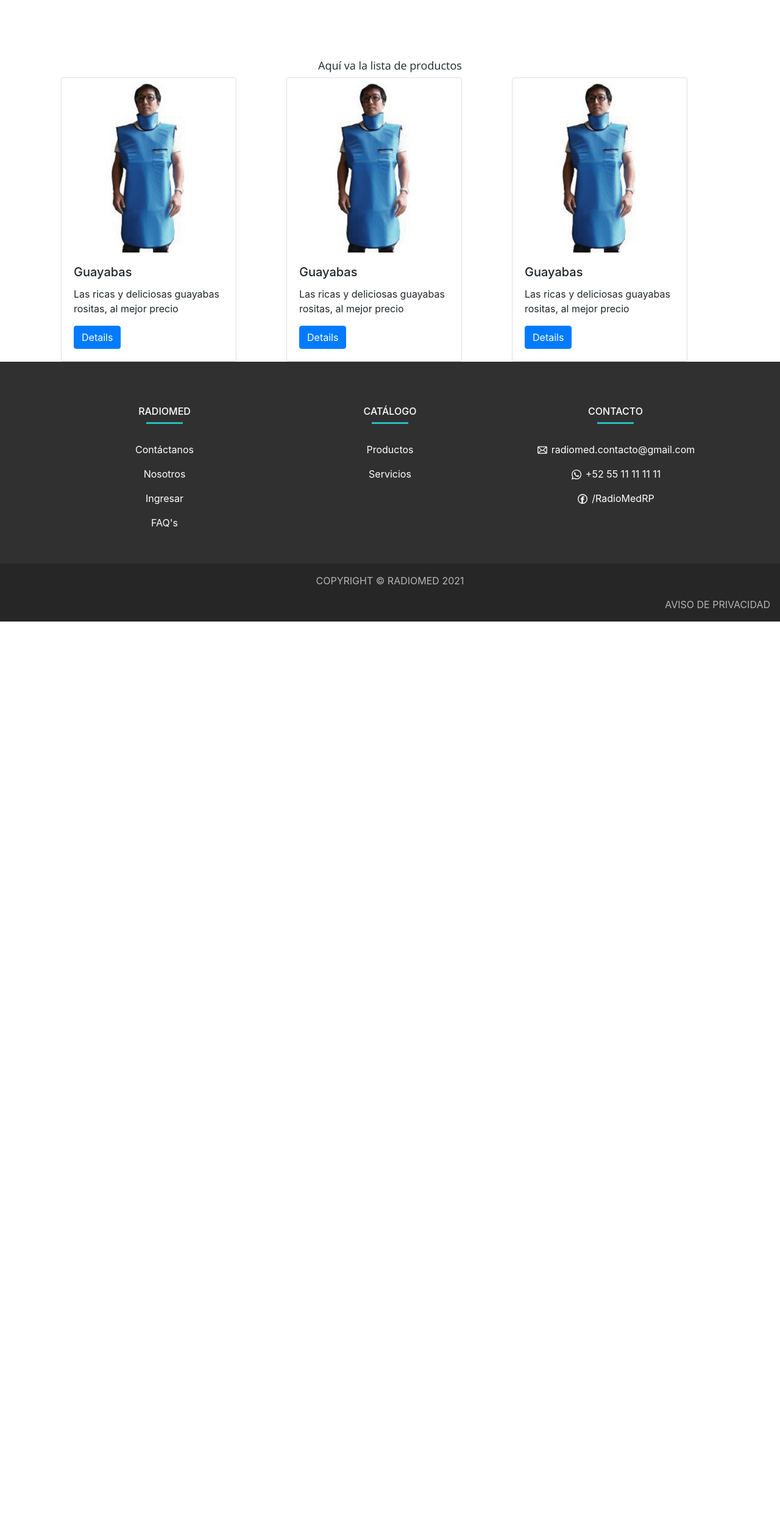
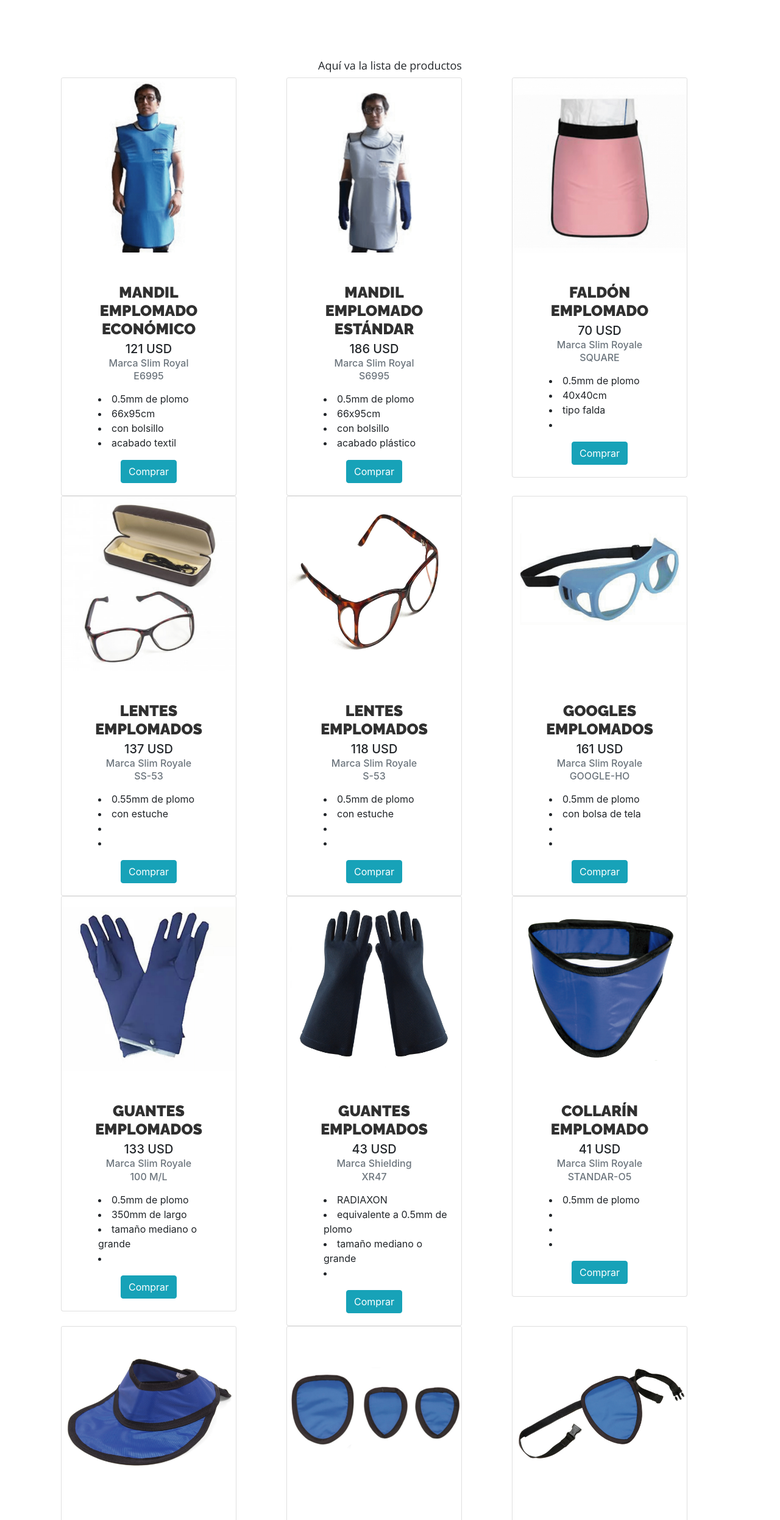
Before and after one commit to VictorHMZ98/SeguridadRadiologica, a plain HTML site: page productos.html in a window 1280 px wide. Shown: the part 308-2800 px from the top of the page at 61% size. Before the commit the page ends 1327 px from the top, so only its background shows below. Drawn offline with nearby package versions, Linux system fonts and the light colour scheme.

Commit message:
prototipo | Avance en la página de productos

```diff
--- a/js/productos.js
+++ b/js/productos.js
@@ -1,8 +1,149 @@
 let pruebaJson = [
-    {"imagen":"../img/products/img-product_1.jpg","titulo": "Guayabas","descripcion":"Las ricas y deliciosas guayabas rositas, al mejor precio","id":"1"},
-    {"imagen":"../img/products/img-product_1.jpg","titulo": "Guayabas","descripcion":"Las ricas y deliciosas guayabas rositas, al mejor precio","id":"1"},
-    {"imagen":"../img/products/img-product_1.jpg","titulo": "Guayabas","descripcion":"Las ricas y deliciosas guayabas rositas, al mejor precio","id":"1"}
-]
+    {
+      "imagen": "../img/products/img-product_1.jpg",
+      "titulo": "Mandil emplomado económico",
+      "marca": "Marca Slim Royal",
+      "modelo": "E6995",
+      "precio": "121 USD",
+      "li1": "0.5mm de plomo",
+      "li2": "66x95cm",
+      "li3": "con bolsillo",
+      "li4": "acabado textil",
+      "id": "1"
+    },
+    {
+      "imagen": "../img/products/img-product_2.jpg",
+      "titulo": "Mandil emplomado estándar",
+      "marca": "Marca Slim Royal",
+      "modelo": "S6995",
+      "precio": "186 USD",
+      "li1": "0.5mm de plomo",
+      "li2": "66x95cm",
+      "li3": "con bolsillo",
+      "li4": "acabado plástico",
+      "id": "2"
+    },
+    {
+      "imagen": "../img/products/img-product_3.jpg",
+      "titulo": "Faldón emplomado",
+      "marca": "Marca Slim Royale",
+      "modelo": "SQUARE",
+      "precio": "70 USD",
+      "li1": "0.5mm de plomo",
+      "li2": "40x40cm",
+      "li3": "tipo falda",
+      "li4": "",
+      "id": "3"
+    },
+    {
+      "imagen": "../img/products/img-product_4.jpg",
+      "titulo": "Lentes emplomados",
+      "marca": "Marca Slim Royale",
+      "modelo": "SS-53",
+      "precio": "137 USD",
+      "li1": "0.55mm de plomo",
+      "li2": "con estuche",
+      "li3": "",
+      "li4": "",
+      "id": "4"
+    },
+    {
+      "imagen": "../img/products/img-product_5.jpg",
+      "titulo": "Lentes emplomados",
+      "marca": "Marca Slim Royale",
+      "modelo": "S-53",
+      "precio": "118 USD",
+      "li1": "0.5mm de plomo",
+      "li2": "con estuche",
+      "li3": "",
+      "li4": "",
+      "id": "5"
+    },
+    {
+      "imagen": "../img/products/img-product_6.jpg",
+      "titulo": "Googles emplomados",
+      "marca": "Marca Slim Royale",
+      "modelo": "GOOGLE-HO",
+      "precio": "161 USD",
+      "li1": "0.5mm de plomo",
+      "li2": "con bolsa de tela",
+      "li3": "",
+      "li4": "",
+      "id": "6"
+    },
+    {
+      "imagen": "../img/products/img-product_7.jpg",
+      "titulo": "Guantes emplomados",
+      "marca": "Marca Slim Royale",
+      "modelo": "100 M/L",
+      "precio": "133 USD",
+      "li1": "0.5mm de plomo",
+      "li2": "350mm de largo",
+      "li3": "tamaño mediano o grande",
+      "li4": "",
+      "id": "7"
+    },
+    {
+      "imagen": "../img/products/img-product_8.jpg",
+      "titulo": "Guantes emplomados",
+      "marca": "Marca Shielding",
+      "modelo": "XR47",
+      "precio": "43 USD",
+      "li1": "RADIAXON",
+      "li2": "equivalente a 0.5mm de plomo",
+      "li3": "tamaño mediano o grande",
+      "li4": "",
+      "id": "8"
+    },
+    {
+      "imagen": "../img/products/img-product_9.jpg",
+      "titulo": "Collarín emplomado",
+      "marca": "Marca Slim Royale",
+      "modelo": "STANDAR-O5",
+      "precio": "41 USD",
+      "li1": "0.5mm de plomo",
+      "li2": "",
+      "li3": "",
+      "li4": "",
+      "id": "9"
+    },
+    {
+      "imagen": "../img/products/img-product_10.jpg",
+      "titulo": "Collarín emplomado de lujo",
+      "marca": "Marca Slim Royale",
+      "modelo": "DELUX-O5",
+      "precio": "54 USD",
+      "li1": "0.5mm de plomo",
+      "li2": "",
+      "li3": "",
+      "li4": "",
+      "id": "10"
+    },
+    {
+      "imagen": "../img/products/img-product_11.jpg",
+      "titulo": "Protectores de gónadas",
+      "marca": "Marca Slim Royale",
+      "modelo": "S806A",
+      "precio": "135 USD",
+      "li1": "0.5mm de plomo",
+      "li2": "Juego de 3 protectores: grande mediano y chico",
+      "li3": "",
+      "li4": "",
+      "id": "11"
+    },
+    {
+      "imagen": "../img/products/img-product_12.jpg",
+      "titulo": "Protectores de gónadas",
+      "marca": "Marca Slim Royale",
+      "modelo": "S806 M/L",
+      "precio": "37 USD",
+      "li1": "0.5mm de plomo",
+      "li2": "0.5mm de plomo",
+      "li3": "una pieza",
+      "li4": "tamaño mediano o grande",
+      "id": "12"
+    }
+  ]
 
 
 function anadirProducto(productos){
@@ -14,14 +155,27 @@ function anadirProducto(productos){
 
         let card = `
         <div class="col-xs-12 col-sm-12 col-md-6 col-lg-4 col-xl-4">
-            <div class="card" style="width: 18rem;">
-            <img src="${producto.imagen}" class="card-img-top" alt="...">
+        <div class="card" style="width: 18rem;">
+        <img src="${producto.imagen}" class="card-img-top" alt="...">
             <div class="card-body">
-                <h5 class="card-title">${producto.titulo}</h5>
-                <p class="card-text">${producto.descripcion}</p>
-                <a href="detail.html?id=${producto.id}" class="btn btn-primary"> Details </a>
-            </div>
-            </div>
+                <h4 class="card-title text-center">${producto.titulo}</h4>
+                <h5 class="card-subtitle mb-2 text-center">${producto.precio}</h5>
+                <h6 class="card-subtitle mb-2 text-muted text-center">${producto.marca}</h6>
+                <h6 class="card-subtitle mb-2 text-muted text-center">${producto.modelo}</h6>
+                <p class="card-text">
+                    <ul style="list-style-position: inside;">
+                        <li>${producto.li1} </li>
+                        <li>${producto.li2} </li>
+                        <li>${producto.li3} </li>
+                        <li>${producto.li4} </li>
+                    </ul>
+                </p>
+                <div class="button text-center">
+                    <a href="#" class="btn btn-info text-center">Comprar</a>
+                </div>
+
+            </div> <!--card-body-->
+        </div><!--card-->
         </div>`
 
         plantilla += card;
@@ -32,3 +186,30 @@ function anadirProducto(productos){
 
 } //Fin del anadirProducto
 anadirProducto(pruebaJson);
+
+/*
+        <!-- Empieza container producto -->
+        <div class="container col-md-3 col-lg-3 col-xl-3 mx-auto mb-6">
+            <div class="card" style="width: 18rem;">
+                <img src="${producto.imagen}" class="card-img-top" alt="...">
+                    <div class="card-body">
+                        <h4 class="card-title text-center">${producto.titulo}</h4>
+                        <h5 class="card-subtitle mb-2 text-center">${producto.precio}</h5>
+                        <h6 class="card-subtitle mb-2 text-muted text-center">${producto.marca}</h6>
+                        <h6 class="card-subtitle mb-2 text-muted text-center">${producto.modelo}</h6>
+                        <p class="card-text">
+                            <ul style="list-style-position: inside;">
+                                <li>0.5 mm de plomo</li>
+                                <li>66x95cm</li>
+                                <li>Con bolsillo</li>
+                                <li>Acabado textil</li>
+                            </ul>
+                        </p>
+                        <div class="button text-center">
+                            <a href="#" class="btn btn-info text-center">Comprar</a>
+                        </div>
+
+                </div> <!--card-body-->
+            </div><!--card-->
+        </div><!--container producto-->
+*/
--- a/productos.html
+++ b/productos.html
@@ -14,6 +14,8 @@
     <!-- Hojas de estilo-->
     <link rel="stylesheet" href="https://cdn.jsdelivr.net/npm/bootstrap@4.6.0/dist/css/bootstrap.min.css"
         integrity="sha384-B0vP5xmATw1+K9KRQjQERJvTumQW0nPEzvF6L/Z6nronJ3oUOFUFpCjEUQouq2+l" crossorigin="anonymous">
+    <link rel="stylesheet" href="./styles/main.css">
+
     <link rel="stylesheet" href="./styles/main.css">
 
     <title>RadioMed | Productos</title>
```
